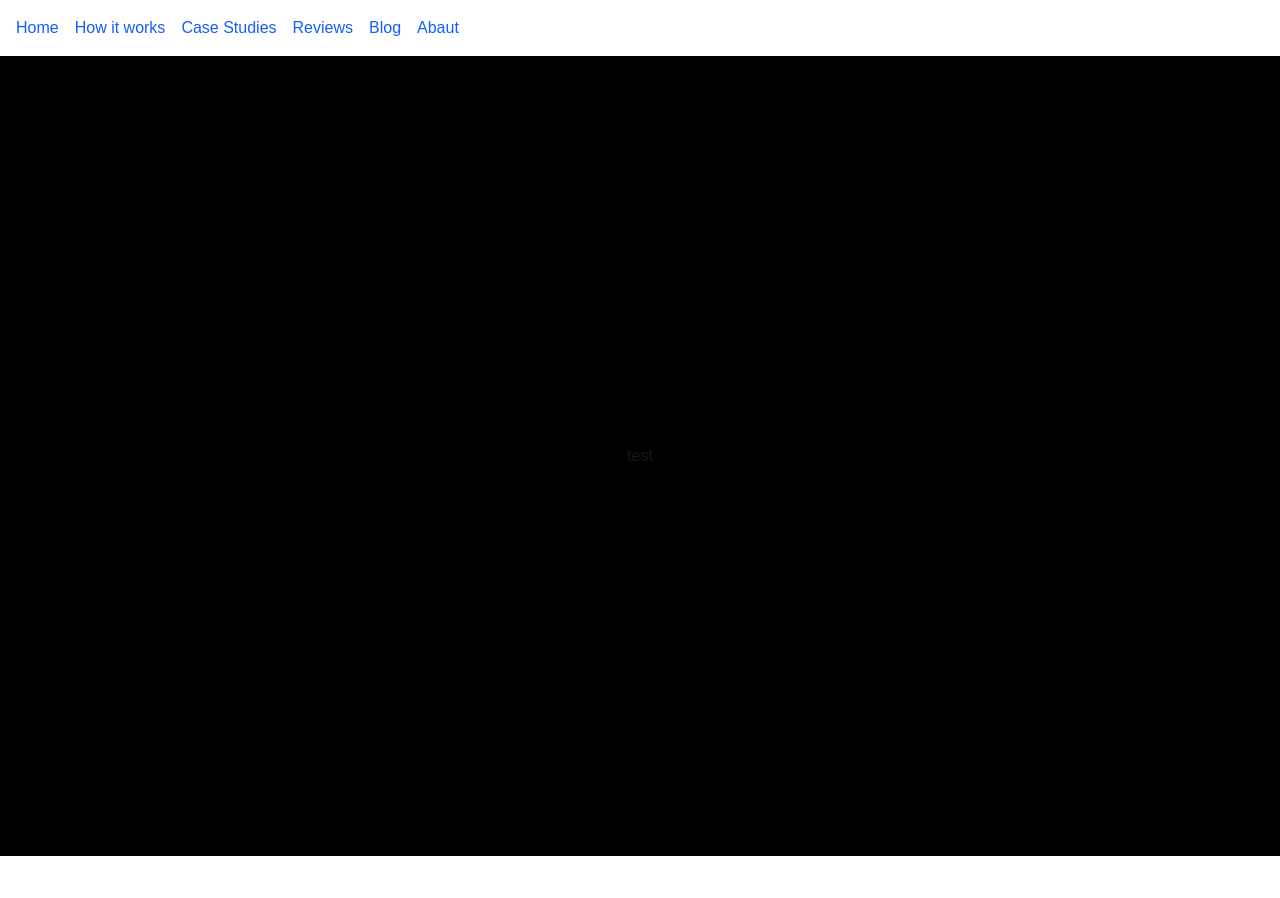
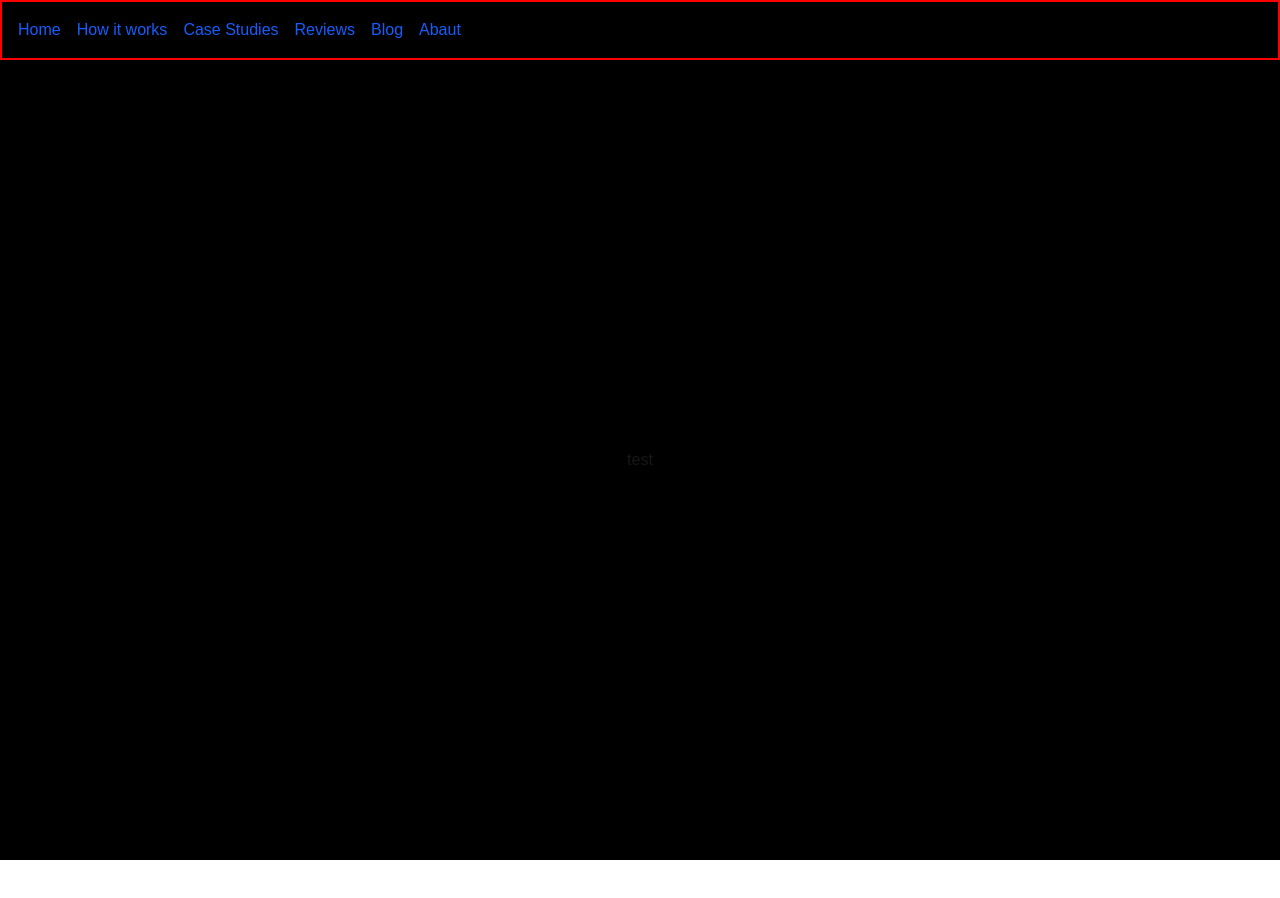
Before and after one commit to hristinson/valtorian, a Next.js app: page / in a window 1280 px wide. Shown: the top 898 px of the page. Built offline with nearby package versions, Linux system fonts and the light colour scheme.

Commit message:
Modify Header

```diff
--- a/src/app/layout.tsx
+++ b/src/app/layout.tsx
@@ -1,6 +1,9 @@
 import "./globals.css";
+import clsx from "clsx";
 import Link from "next/link";
 import type { ReactNode } from "react";
+import styles from "./styles/header.module.css";
+// import Logo from "../app/assets/logo.svg";
 
 export const metadata = {
   title: "Valtorian test task",
@@ -11,7 +14,10 @@ export default function RootLayout({ children }: { children: ReactNode }) {
   return (
     <html lang="en">
       <body className="min-h-screen bg-gray-100 text-gray-900">
-        <header className="bg-white shadow p-4 flex gap-4">
+        {/* <Logo /> */}
+        <header
+          className={clsx(styles.header, "bg-white shadow p-4 flex gap-4")}
+        >
           <Link href="/" className="text-blue-600 hover:underline">
             Home
           </Link>
--- /dev/null
+++ b/src/app/styles/header.module.css
@@ -0,0 +1,12 @@
+.header {
+  background-color: black;
+  width: 100vw;
+  position: sticky;
+  top: 0;
+  z-index: 50;
+  padding: 1rem;
+  border: 2px solid red;
+}
+
+.logo {
+}
```
Also changed, not shown: package.json (+7 -6 lines), src/app/assets/logo.svg (added), 1 other file (tests, documents, lock files or other folders).
